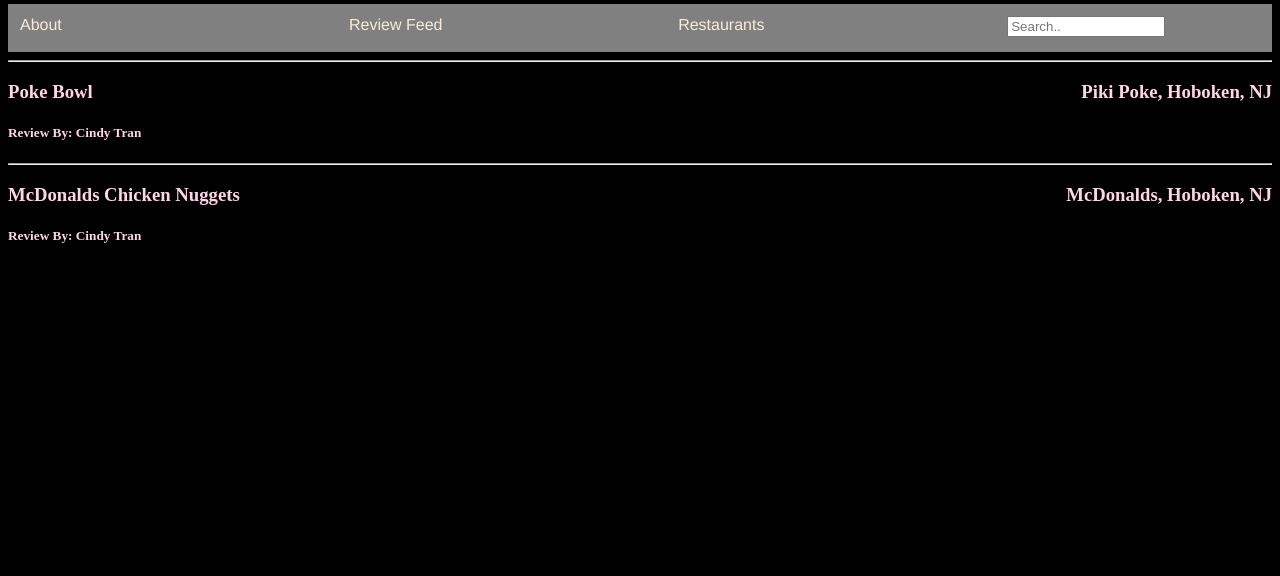
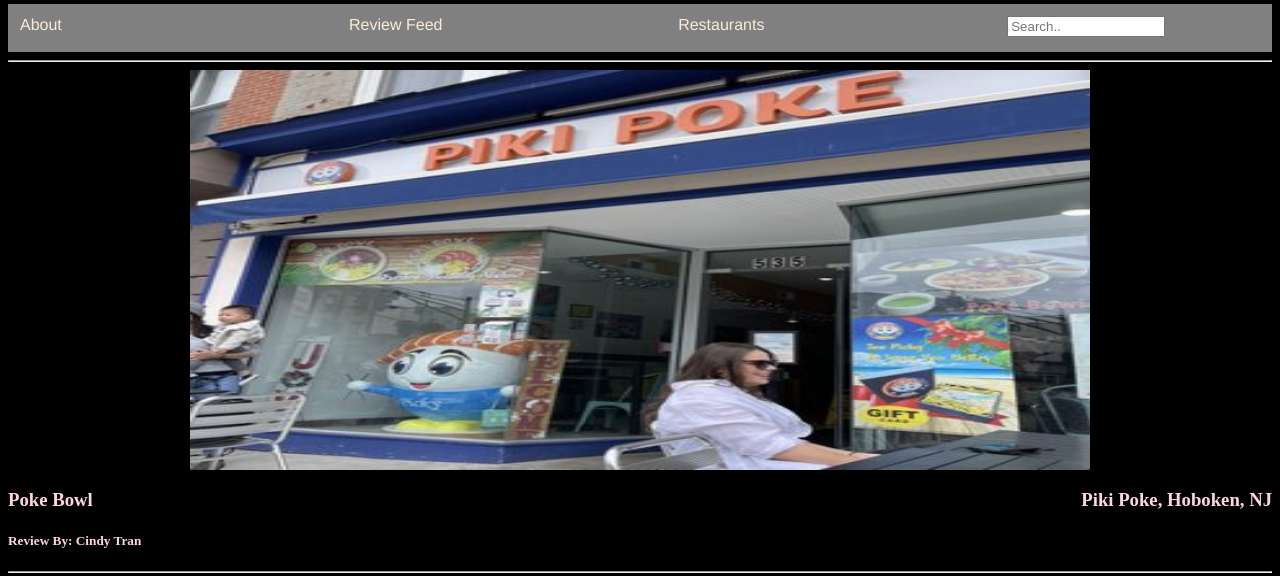
Before and after one commit to cindytran211/yelpfood.com, a plain HTML site: page Restaurants.html in a window 1280 px wide. Shown: the part 224-800 px from the top of the page. Drawn offline with Linux system fonts and the light colour scheme.

Commit message:
adding images to restaurants

```diff
--- a/Restaurants.html
+++ b/Restaurants.html
@@ -20,14 +20,17 @@
         <hr>
 
         <div class="review-container">
+            <img class="restaurant" src="images/pikipoke.jpg" alt="Piki Poke">
             <h3>Poke Bowl <span>Piki Poke, Hoboken, NJ</span></h3>
             <h5>Review By: Cindy Tran</h5>
 
         </div>
 
         <hr>
+        <br>
 
         <div class="review-container">
+            <img class="restaurant" src="images/mcdonaldshoboken.jpg" alt="McDonalds Hoboken">
             <h3>McDonalds Chicken Nuggets<span>McDonalds, Hoboken, NJ</span></h3>
             <h5>Review By: Cindy Tran</h5>
 
--- a/styles.css
+++ b/styles.css
@@ -87,6 +87,15 @@ nav{
     height: 50px;
 }
 
+.restaurant{
+    display: block;
+    margin-left: auto;
+    margin-right: auto;
+    width: 50%;
+    width: 900px;
+    height: 400px;
+}
+
 span{
     float: right;
 }
```
Also changed, not shown: images/mcdonaldshoboken.jpg (added), images/pikipoke.jpg (added).
